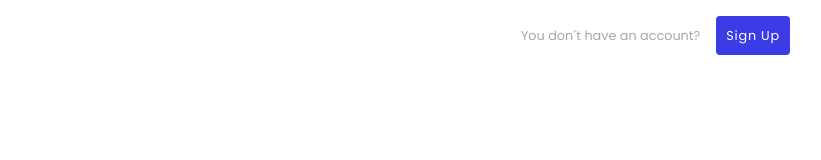
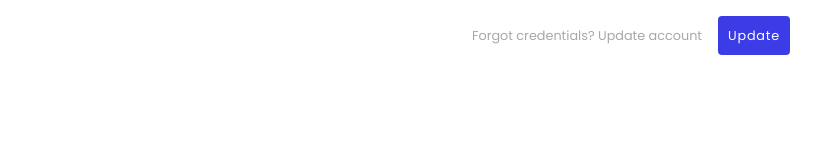
Before and after one commit to Pantoja14022020/crm-gw, a React (Vite) app: page / in a window 1280 px wide. Shown: the top 160 px of the page, without its empty margins (458-1279 px from the left). Built offline with nearby package versions, Linux system fonts and the light colour scheme.

Commit message:
El formulario ya tienen casi completo su funcionalidad, solo es cuestionde ahora hacer que inicie sesion

```diff
--- a/src/App.jsx
+++ b/src/App.jsx
@@ -17,7 +17,6 @@ function App(){
         password: '',
     });
     const [valoresSignup, setValoresSignup] = useState({
-        user: '',
         email: '',
         password: '',
         confirm: ''
@@ -25,6 +24,7 @@ function App(){
     const [modal,setModal] = useState(false);
     const [message,setMessage] = useState("");
     const [title, setTitle] = useState("");
+    const [type,setType] = useState("");
 
     //Here we have input´s attributes represented as object, each i make a form, it should own a array of objects
     const fieldsetsFormSignin = [
@@ -44,20 +44,13 @@ function App(){
         }
     ]
 
-    const fieldsetsFormSignup = [
-        {
-            id: "user",
-            name: "user",
-            type:"text",
-            htmlfor: "user",
-            txt: "Type your user"
-        },
+    const fieldsetsFormUpdate = [
         {
             id: "email",
             name: "email",
             type: "text",
             htmlfor: "email",
-            txt: "Type your email"
+            txt: "Type your new email"
         },
         {
             id: "password",
@@ -80,8 +73,8 @@ function App(){
     const setLoginForm = () => {
         setTypeForm("login")
     }
-    const setSignupForm = () => {
-        setTypeForm('signup')
+    const setUpdateForm = () => {
+        setTypeForm('update')
     }
 
 
@@ -94,6 +87,13 @@ function App(){
             setModal(true)
             setTitle("Incomplete Fields")
             setMessage("Fill all fields")
+            setType("error")
+        }else{
+            //Here we need to start session
+            //Reset values in state
+            setValoresSignin({email: '',password:''})
+            //Reset inputs in form
+            e.target.reset()
         }
     }
 
@@ -105,23 +105,35 @@ function App(){
         });
     }
     //Formulario Signup
-    const handleSubmitSignup = e => {
+    const handleSubmitUpdate = e => {
         e.preventDefault();
-        const {user,email,password,confirm} = valoresSignup;
-        if(!(email && password && user && confirm)){//Si ambos inputs no estan completos
+        const {email,password,confirm} = valoresSignup;
+        if(!(email && password && confirm)){//Si ambos inputs no estan completos
             setModal(true)
             setTitle("Incomplete Fields")
             setMessage("Fill all fields")
+            setType("error")
         } else{
             if(password !== confirm){
                 setModal(true)
                 setTitle("Not Match")
                 setMessage("Your passwords don´t match")
+                setType("error")
+            }else{//Finally here we updated account
+                //Show modal
+                setModal(true)
+                setTitle("Updated Success")
+                setMessage("Your account is updated")
+                setType("success")
+                //Reset values in state
+                setValoresSignup({email: '',password:'',confirm:''})
+                //Reset inputs in form
+                e.target.reset()
             }
         }
     }
 
-    const handleChangeSignup = e => {//Cuando se este escribiendo en un input
+    const handleChangeUpdate = e => {//Cuando se este escribiendo en un input
         const { name, value } = e.target;//Actaulizar el estado de los valores
         setValoresSignup({
             ...valoresSignup,
@@ -147,7 +159,7 @@ function App(){
 
                     modal
                     ?
-                        <><div className="modal-container-login"><Modal title={title} message={message}/></div></>
+                        <><div className="modal-container-login"><Modal title={title} message={message} type={type}/></div></>
                     :
                         <></>
 
@@ -159,12 +171,11 @@ function App(){
                     typeForm === "login"
                     ?
                         <>
-                            <p>You don´t have an account?</p>
-                            <Button txt='Sign Up' fn={setSignupForm} />
+                            <p>Forgot credentials? Update account</p>
+                            <Button txt='Update' fn={setUpdateForm} />
                         </>
                     :
                         <>
-                            <p>You already have an account?</p>
                             <Button txt='Login' fn={setLoginForm} />
                         </>
                 }
@@ -180,8 +191,8 @@ function App(){
                         </>
                     :
                         <>
-                            <h1>Signup</h1>
-                            <Form action="#" method="#" fieldsets={fieldsetsFormSignup} txtButtonSubmit="Sign Up" fnSubmit={handleSubmitSignup} fnChange={handleChangeSignup}/>
+                            <h1>Update</h1>
+                            <Form action="#" method="#" fieldsets={fieldsetsFormUpdate} txtButtonSubmit="Update" fnSubmit={handleSubmitUpdate} fnChange={handleChangeUpdate}/>
                         </>
                 }
             </div>
--- a/src/components/Form.jsx
+++ b/src/components/Form.jsx
@@ -2,7 +2,7 @@ import Button from "./Button"
 
 function Form({action,method,fieldsets,txtButtonSubmit,fnSubmit,fnChange}){
     return(
-        <form action={action} method={method} onSubmit={fnSubmit}>
+        <form action={action} method={method} onSubmit={fnSubmit} autoComplete="off">
             {
                 fieldsets.map(({id,name,type,htmlfor,txt})=>(
                     <fieldset key={id}>
--- a/src/components/Modal.jsx
+++ b/src/components/Modal.jsx
@@ -1,11 +1,19 @@
 import { FaCircleInfo } from "react-icons/fa6";
+import { FaCircleCheck } from "react-icons/fa6";
 
-function Modal({message,title}){
+function Modal({message,title,type}){
 
     return(
         <>
             <div className="modal-primary">
-                <div><FaCircleInfo color='blue' size="1rem"/></div>
+                <div>
+                    {
+                        type === "error"
+                        ? <FaCircleInfo color="red" size="1rem"/>
+                        : <FaCircleCheck color="green" size="1rem"/>
+                    }
+
+                </div>
                 <div className="txt-info">
                     <h1>{title}</h1>
                     <p>{message}</p>
```
